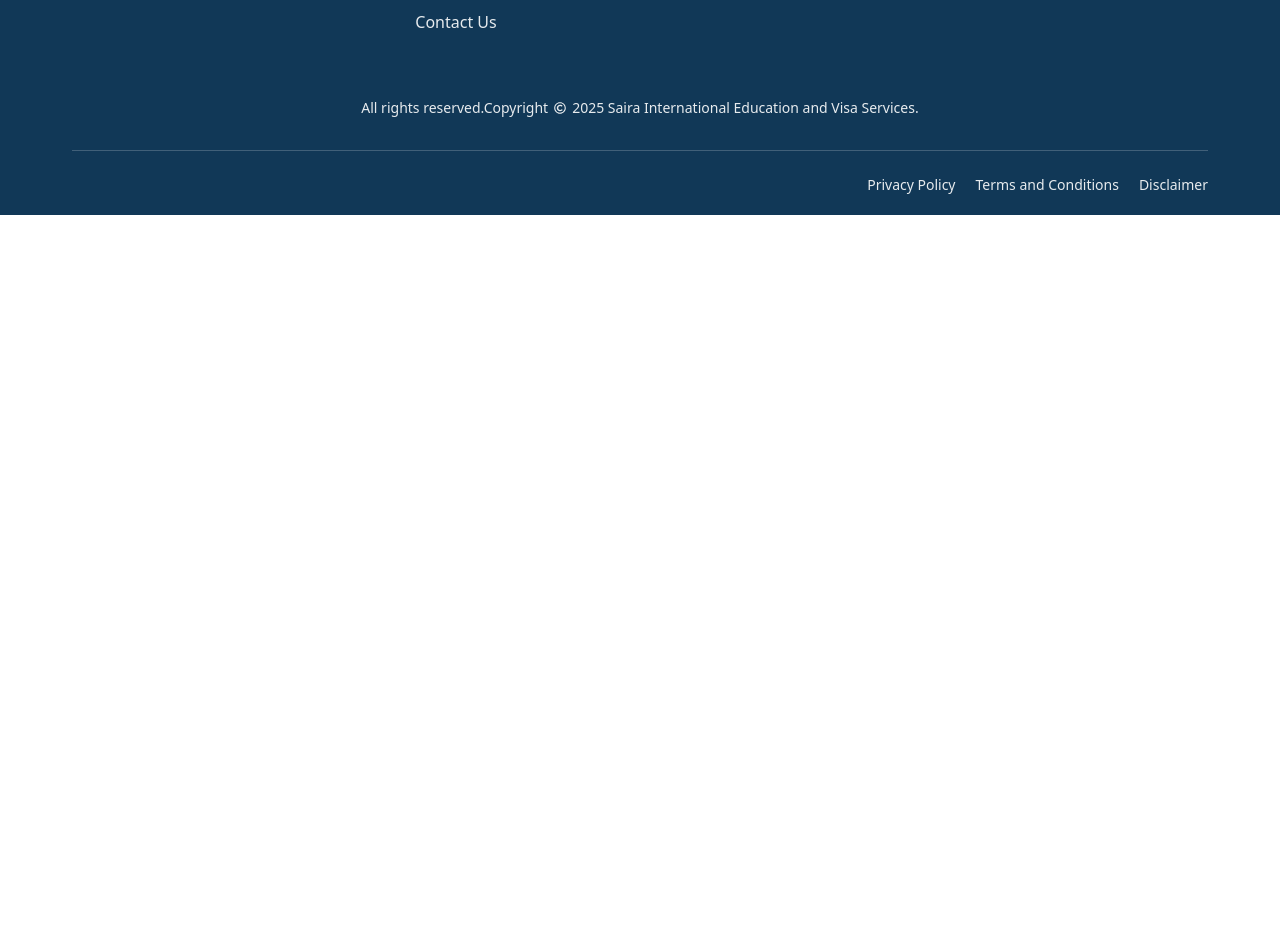
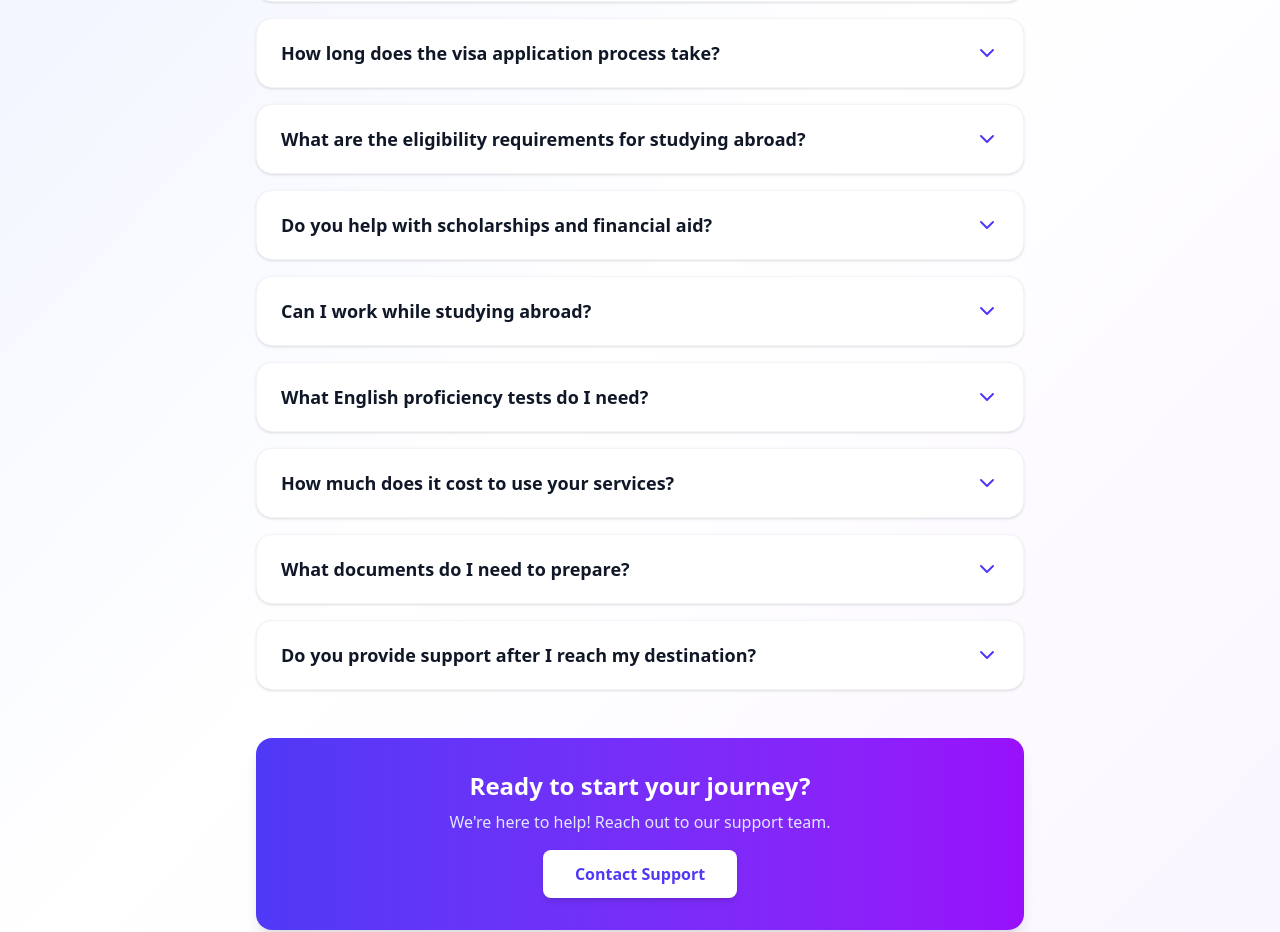
Before and after one commit to chiranjivi2/Saira-International-Frontend, a React (Vite) app: page / in a window 1280 px wide. Shown: the part 3367-4299 px from the top of the page. Before the commit the page ends 3582 px from the top, so only its background shows below. Built offline with nearby package versions, Linux system fonts and the light colour scheme.

Commit message:
build faq component

```diff
--- a/src/features/home/Hero.jsx
+++ b/src/features/home/Hero.jsx
@@ -40,9 +40,12 @@ function Hero() {
                 Study and Work Abroad
               </h1>
               <div className="grid grid-cols-2 sm:grid-cols-4 gap-4 justify-center z-10">
-                {destinations.map((destination) => {
+                {destinations.map((destination, index) => {
                   return (
-                    <div className="flex flex-col gap-4 items-center transform group hover:-translate-y-1 transition-transform duration-500">
+                    <div
+                      key={index}
+                      className="flex flex-col gap-4 items-center transform group hover:-translate-y-1 transition-transform duration-500"
+                    >
                       <div className="h-55 w-full rounded-2xl overflow-hidden  border-2 border-white">
                         <img
                           className="h-full w-full object-cover group-hover:scale-110 transition-all duration-500"
--- a/src/pages/Home.jsx
+++ b/src/pages/Home.jsx
@@ -8,6 +8,8 @@ import Universities from "../features/home/Universities";
 import Welcome from "../features/home/Welcome";
 import Footer from "../ui/Footer";
 import Hero from "../features/home/Hero";
+
+import FAQ from "../ui/Faq";
 
 function Home() {
   return (
@@ -30,6 +32,8 @@ function Home() {
 
       <Colleges />
       <Card />
+
+      <FAQ />
       <Footer />
     </div>
   );
--- /dev/null
+++ b/src/ui/Faq.jsx
@@ -0,0 +1,133 @@
+import { useState } from "react";
+import { ChevronDown } from "lucide-react";
+import { useNavigate } from "react-router-dom";
+
+export default function FAQ() {
+  const [openIndex, setOpenIndex] = useState(null);
+  const navigate = useNavigate();
+
+  const faqs = [
+    {
+      question: "Which countries do you provide services for?",
+      answer:
+        "We specialize in sending students and professionals to popular destinations including the Malta, Canada, UK, Australia, New Zealand, Germany,  and several European countries. We also offer services for Asian destinations like Japan, South Korea, and Singapore for both study and work opportunities.",
+    },
+    {
+      question: "What services do you offer?",
+      answer:
+        "We provide comprehensive services including career counseling, university selection, course guidance, application assistance, visa processing, document preparation, interview coaching, pre-departure orientation, accommodation assistance, and post-arrival support. We handle everything from start to finish.",
+    },
+    {
+      question: "How long does the visa application process take?",
+      answer:
+        "The timeline varies by country and visa type. Student visas typically take 4-12 weeks after document submission. Work visas can take 2-6 months depending on the country and visa category. We provide realistic timelines during your consultation and keep you updated throughout the process.",
+    },
+    {
+      question: "What are the eligibility requirements for studying abroad?",
+      answer:
+        "Requirements vary by country and program, but generally include completed previous education, English proficiency test scores (IELTS, TOEFL, PTE), financial proof, valid passport, and academic transcripts. Undergraduate programs typically require high school completion, while postgraduate programs need a bachelor's degree. We assess your profile and guide you accordingly.",
+    },
+    {
+      question: "Do you help with scholarships and financial aid?",
+      answer:
+        "Yes! We assist students in finding and applying for scholarships, grants, and financial aid opportunities. Many universities offer merit-based scholarships, and we help you identify programs where you have strong chances. We also guide you through scholarship application essays and requirements.",
+    },
+    {
+      question: "Can I work while studying abroad?",
+      answer:
+        "Most countries allow international students to work part-time during studies. In the UK, Canada, and Australia, you can typically work 20 hours per week during term time and full-time during holidays. The USA allows on-campus work and optional practical training. We provide detailed information about work rights for each destination.",
+    },
+    {
+      question: "What English proficiency tests do I need?",
+      answer:
+        "Most universities accept IELTS, TOEFL, or PTE Academic. Some institutions also accept Duolingo English Test. Score requirements vary by university and program, typically ranging from IELTS 6.0 to 7.5. We offer preparation guidance and can recommend universities matching your current language proficiency.",
+    },
+    {
+      question: "How much does it cost to use your services?",
+      answer:
+        "Our consultation fees vary based on the service package you choose. Initial career counseling sessions start from reasonable rates, and we offer comprehensive packages covering the entire application and visa process. Many of our university partnerships allow us to provide application services at no extra cost. Contact us for detailed pricing.",
+    },
+    {
+      question: "What documents do I need to prepare?",
+      answer:
+        "Commonly required documents include academic transcripts and certificates, English proficiency test scores, passport copies, statement of purpose, letters of recommendation, resume/CV, financial documents, and passport-size photographs. We provide a detailed checklist customized to your destination and visa type.",
+    },
+    {
+      question: "Do you provide support after I reach my destination?",
+      answer:
+        "Absolutely! We offer post-arrival support including airport pickup coordination, accommodation settlement, bank account opening guidance, mobile connection assistance, and ongoing support for any challenges you face. Our international network ensures you have support even after you've arrived abroad.",
+    },
+  ];
+
+  const toggleFAQ = (index) => {
+    setOpenIndex(openIndex === index ? null : index);
+  };
+
+  return (
+    <div className="min-h-screen bg-gradient-to-br from-indigo-50 via-white to-purple-50 py-16 px-4">
+      <div className="max-w-3xl mx-auto">
+        {/* Header */}
+        <div className="text-center mb-12">
+          <h1 className="text-3xl sm:text-4xl md:text-5xl font-bold text-gray-900 mb-4">
+            Frequently Asked Questions
+          </h1>
+          <p className="text-lg text-gray-600">
+            Everything you need to know about studying and working abroad
+          </p>
+        </div>
+
+        {/* FAQ Items */}
+        <div className="space-y-4">
+          {faqs.map((faq, index) => (
+            <div
+              key={index}
+              className="bg-white rounded-2xl shadow-sm hover:shadow-md transition-shadow duration-300 overflow-hidden border border-gray-100"
+            >
+              <button
+                onClick={() => toggleFAQ(index)}
+                className="w-full px-6 py-5 flex items-center justify-between text-left focus:outline-none focus:ring-2 focus:ring-indigo-500 focus:ring-offset-2 rounded-2xl transition-all"
+              >
+                <span className="text-lg font-semibold text-gray-900 pr-8">
+                  {faq.question}
+                </span>
+                <ChevronDown
+                  className={`w-6 h-6 text-indigo-600 flex-shrink-0 transition-transform duration-300 ${
+                    openIndex === index ? "rotate-180" : ""
+                  }`}
+                />
+              </button>
+
+              <div
+                className={`transition-all duration-300 ease-in-out ${
+                  openIndex === index
+                    ? "max-h-96 opacity-100"
+                    : "max-h-0 opacity-0"
+                }`}
+              >
+                <div className="px-6 pb-5 pt-0">
+                  <p className="text-gray-600 leading-relaxed">{faq.answer}</p>
+                </div>
+              </div>
+            </div>
+          ))}
+        </div>
+
+        {/* Contact Section */}
+        <div className="mt-12 text-center p-8 bg-gradient-to-r from-indigo-600 to-purple-600 rounded-2xl shadow-lg">
+          <h3 className="text-2xl font-bold text-white mb-2">
+            Ready to start your journey?
+          </h3>
+          <p className="text-indigo-100 mb-4">
+            We're here to help! Reach out to our support team.
+          </p>
+          <button
+            className="bg-white text-indigo-600 font-semibold px-8 py-3 rounded-lg hover:bg-gray-50 transition-all duration-200 shadow-md cursor-pointer  hover:-translate-y-0.5"
+            onClick={() => navigate("/contactus")}
+          >
+            Contact Support
+          </button>
+        </div>
+      </div>
+    </div>
+  );
+}
```
